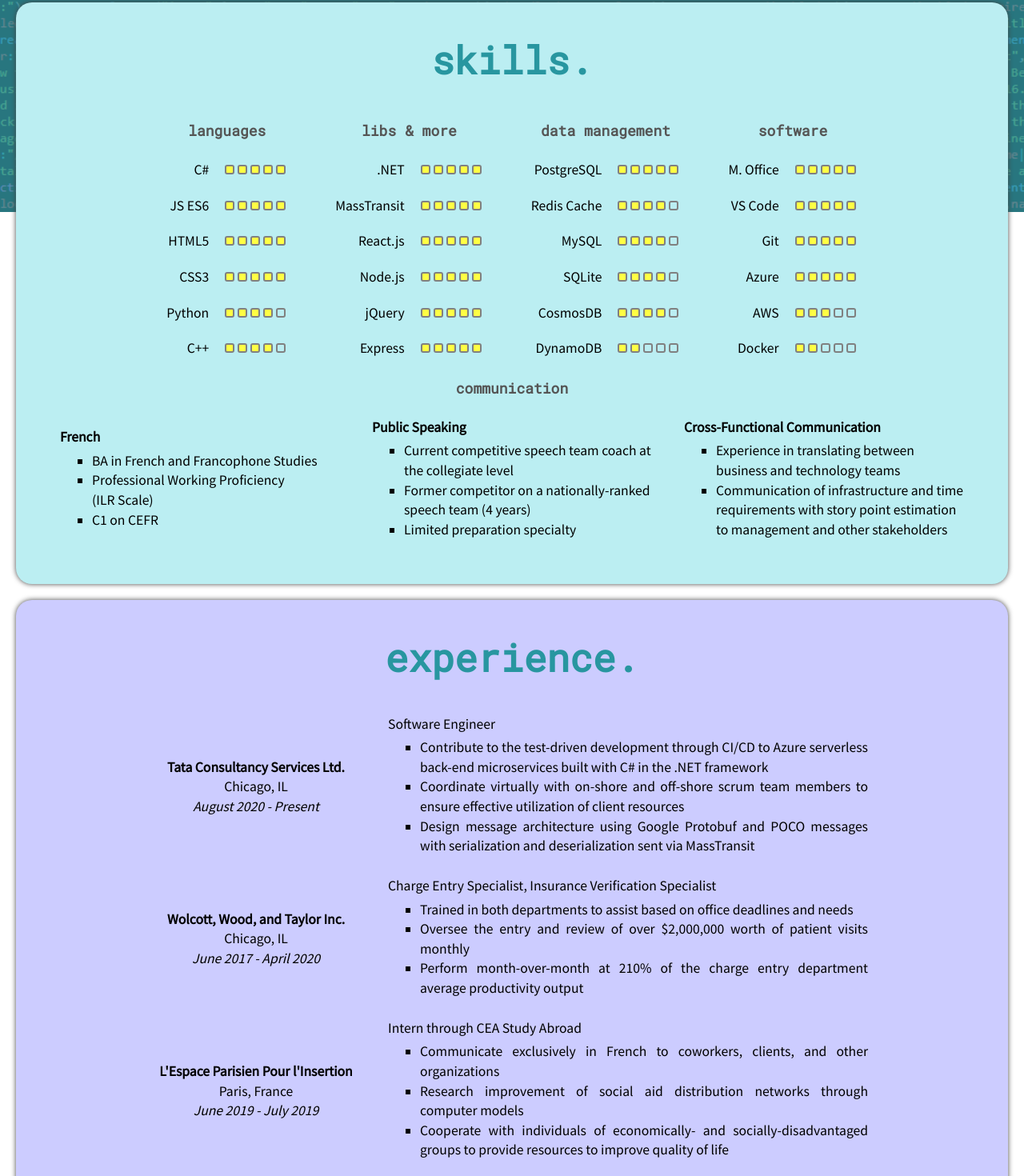
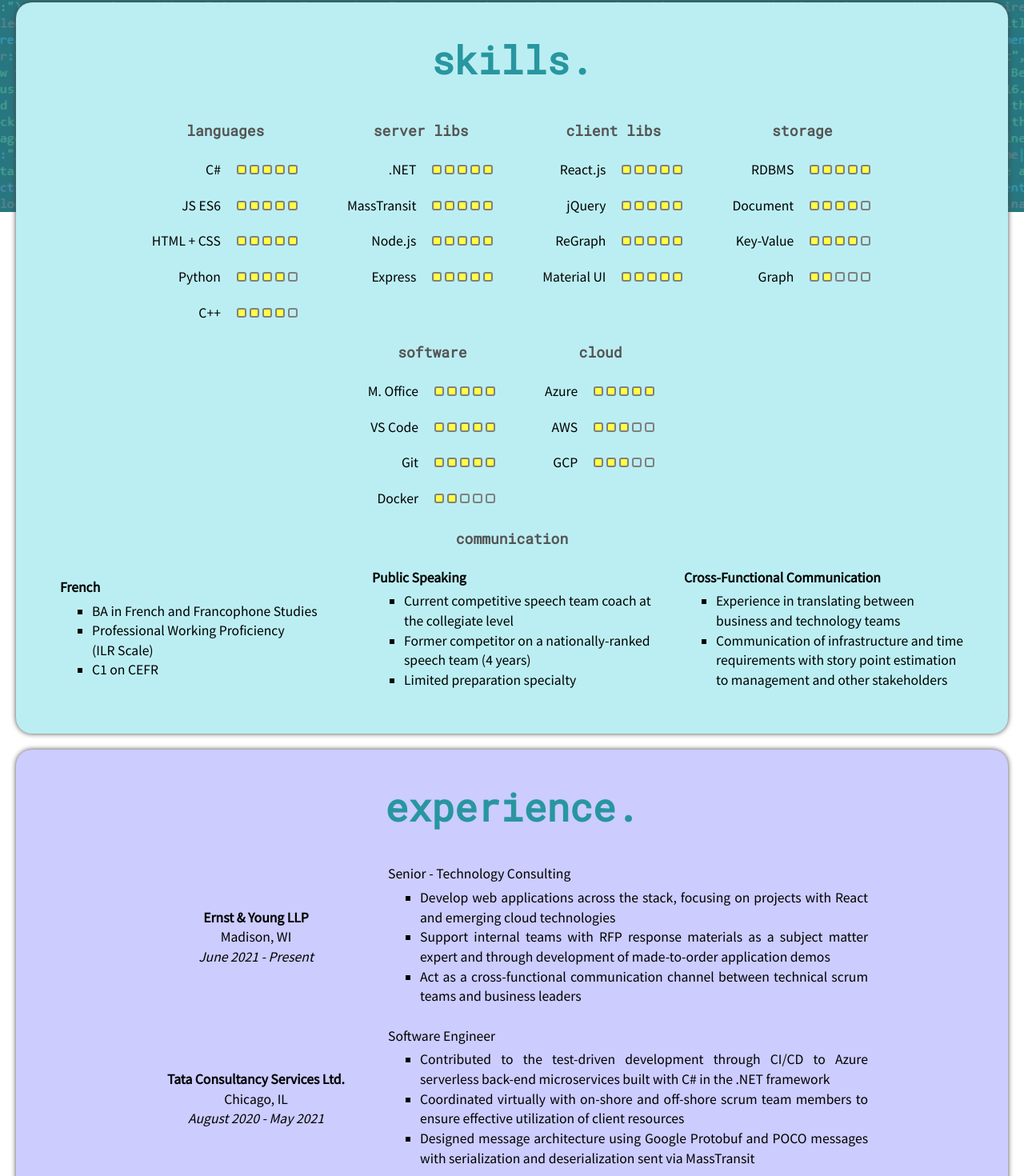
Before and after one commit to jacobkrol/jacobkrol.github.io, a React (Create React App) app: page /#/resume in a window 1280 px wide. Shown: the part 535-2005 px from the top of the page at 80% size. Built offline with nearby package versions, Linux system fonts and the light colour scheme.

Commit message:
Update to v2.2.0: Experience, project, and location changes

```diff
--- a/package.json
+++ b/package.json
@@ -1,6 +1,6 @@
 {
   "name": "kroljs",
-  "version": "2.1.1",
+  "version": "2.2.0",
   "private": true,
   "homepage": "https://kroljs.com/",
   "dependencies": {
--- a/src/components/pages/ContactPage.js
+++ b/src/components/pages/ContactPage.js
@@ -28,7 +28,7 @@ function ContactPage() {
                     </div>
                     <div className="content-column">
                         <MdPersonPinCircle title="location" color="rgb(210,63,64)" />
-                        <p>Chicago, IL</p>
+                        <p>Madison, WI</p>
                     </div>
                 </div>
                 <div id="form-box">
--- a/src/components/pages/ProjectsPage.js
+++ b/src/components/pages/ProjectsPage.js
@@ -17,7 +17,7 @@ import Smove from '../../graphics/smove.gif';
 import LPTimer from '../../graphics/lp-timer.png';
 import EPALogo from '../../graphics/epa-logo.png';
 import Scoreboard from '../../graphics/scoreboard.png';
-import SplitTheBill from  '../../graphics/split-the-bill.png';
+import SplitTheBill from  '../../graphics/split-the-bill-2.jpg';
 import Chicago from '../../graphics/chicago-uic-small-2.png';
 import AptManager from '../../graphics/zoommates.png';
 import FrenchClub from '../../graphics/french-club-example.png';
@@ -80,9 +80,9 @@ function ProjectsPage() {
                 <ContentBlock title="adtl_websites." bg={2} size="medium">
                     <div className="content-row">
                         <MediaCard title="Jacob's Homepage" star={5} subtitle="Learn about me and what I am working on, and get in touch" language="ReactJS, Node.js, Express" imgName={Chicago} link="https://github.com/jacobkrol/jacobkrol.github.io" />
+                        <MediaCard title="Split The Bill" star={5} subtitle="Need to split a bill proportional to everyone's costs? This is the solution!" language="ReactJS" imgName={SplitTheBill} link="https://github.com/jacobkrol/Split-The-Bill" />
                         <MediaCard title="Apartment Manager" star={5} subtitle="Post, like, filter, and compare multiple apartment listings in one place" language="Node.js, Express, ReactJS" imgName={AptManager} link="https://github.com/jacobkrol/Apartment-Manager" />
                         <MediaCard title="FrenchClubUIC.com" star={5} subtitle="Public website produced for the French Club at UIC" language="HTML5, CSS" imgName={FrenchClub} link="http://frenchclubuic.com" />
-                        <MediaCard title="Split The Bill" star={4} subtitle="Need to split a bill proportional to everyone's costs? This is the solution!" language="JavaScript, HTML5, CSS" imgName={SplitTheBill} link="https://github.com/jacobkrol/splitthebill" />
                     </div>
                 </ContentBlock>
                 <ContentBlock title="maths." bg={0} size="medium">
--- a/src/components/pages/ResumePage.js
+++ b/src/components/pages/ResumePage.js
@@ -28,41 +28,48 @@ function ResumePage() {
             <ContentBlock bg={2} title="skills.">
                 <div className="content-row flex-start">
 
-                    <div className="content-row">
+                    <div className="content-row flex-start">
                     <SkillColumn title="languages">
                         <Skill name="C#" stars={5} />
                         <Skill name="JS ES6" stars={5} />
-                        <Skill name="HTML5" stars={5} />
-                        <Skill name="CSS3" stars={5} />
+                        <Skill name="HTML + CSS" stars={5} />
                         <Skill name="Python" stars={4} />
                         <Skill name="C++" stars={4} />
                     </SkillColumn>
-                    <SkillColumn title="libs &amp; more">
+                    <SkillColumn title="server libs">
                         <Skill name=".NET" stars={5} />
                         <Skill name="MassTransit" stars={5} />
-                        <Skill name="React.js" stars={5} />
                         <Skill name="Node.js" stars={5} />
-                        <Skill name="jQuery" stars={5} />
                         <Skill name="Express" stars={5} />
                     </SkillColumn>
                     </div>
 
-                    <div className="content-row">
-                    <SkillColumn title="data management">
-                        <Skill name="PostgreSQL" stars={5} />
-                        <Skill name="Redis Cache" stars={4} />
-                        <Skill name="MySQL" stars={4} />
-                        <Skill name="SQLite" stars={4} />
-                        <Skill name="CosmosDB" stars={4} />
-                        <Skill name="DynamoDB" stars={2} />
+                    <div className="content-row flex-start">
+                    <SkillColumn title="client libs">
+                        <Skill name="React.js" stars={5} />
+                        <Skill name="jQuery" stars={5} />
+                        <Skill name="ReGraph" stars={5} />
+                        <Skill name="Material UI" stars={5} />
                     </SkillColumn>
+                    <SkillColumn title="storage">
+                        <Skill name="RDBMS" stars={5} />
+                        <Skill name="Document" stars={4} />
+                        <Skill name="Key-Value" stars={4} />
+                        <Skill name="Graph" stars={2} />
+                    </SkillColumn>
+                    </div>
+
+                    <div className="content-row flex-start">
                     <SkillColumn title="software">
                         <Skill name="M. Office" stars={5} />
                         <Skill name="VS Code" stars={5} />
                         <Skill name="Git" stars={5} />
+                        <Skill name="Docker" stars={2} />
+                    </SkillColumn>
+                    <SkillColumn title="cloud">
                         <Skill name="Azure" stars={5} />
                         <Skill name="AWS" stars={3} />
-                        <Skill name="Docker" stars={2} />
+                        <Skill name="GCP" stars={3} />
                     </SkillColumn>
                     </div>
 
@@ -105,19 +112,37 @@ function ResumePage() {
                 </div>
             </ContentBlock>
             <ContentBlock bg={3} title="experience.">
-            <div className="content-row">
+                <div className="content-row">
+                    <div className="content-box left-small-card">
+                        <p>Ernst &amp; Young LLP</p>
+                        <p>Madison, WI</p>
+                        <p>June 2021 - Present</p>
+                    </div>
+
+                    <div className="content-box right-large-card stretch-box">
+                        <p>Senior - Technology Consulting</p>
+                        <ul>
+                            <li>Develop web applications across the stack, focusing on projects with React and emerging cloud technologies</li>
+                            <li>Support internal teams with RFP response materials as a subject matter expert and through development of made-to-order application demos</li>
+                            <li>Act as a cross-functional communication channel between technical scrum teams and business leaders</li>
+                        </ul>
+                    </div>
+
+                </div>
+
+                <div className="content-row">
                     <div className="content-box left-small-card">
                         <p>Tata Consultancy Services Ltd.</p>
                         <p>Chicago, IL</p>
-                        <p>August 2020 - Present</p>
+                        <p>August 2020 - May 2021</p>
                     </div>
 
                     <div className="content-box right-large-card stretch-box">
                         <p>Software Engineer</p>
                         <ul>
-                            <li>Contribute to the test-driven development through CI/CD to Azure serverless back-end microservices built with C# in the .NET framework</li>
-                            <li>Coordinate virtually with on-shore and off-shore scrum team members to ensure effective utilization of client resources</li>
-                            <li>Design message architecture using Google Protobuf and POCO messages with serialization and deserialization sent via MassTransit</li>
+                            <li>Contributed to the test-driven development through CI/CD to Azure serverless back-end microservices built with C# in the .NET framework</li>
+                            <li>Coordinated virtually with on-shore and off-shore scrum team members to ensure effective utilization of client resources</li>
+                            <li>Designed message architecture using Google Protobuf and POCO messages with serialization and deserialization sent via MassTransit</li>
                         </ul>
                     </div>
 
```
Also changed, not shown: src/graphics/split-the-bill-2.jpg (added).
